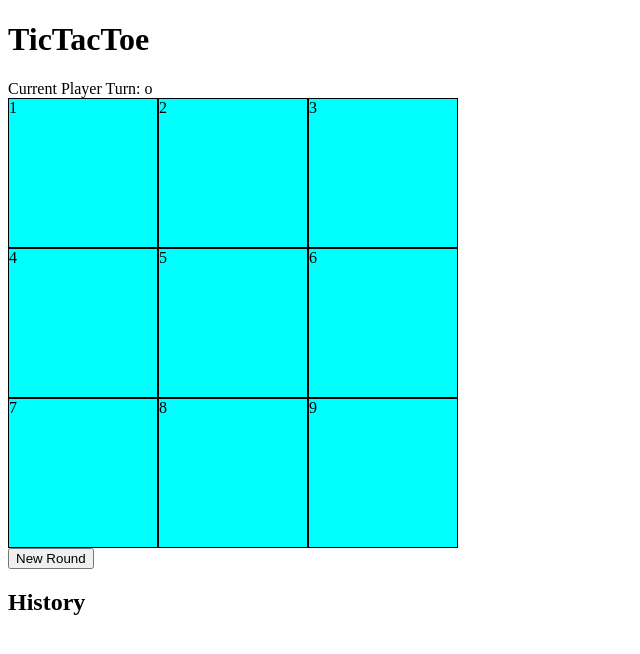
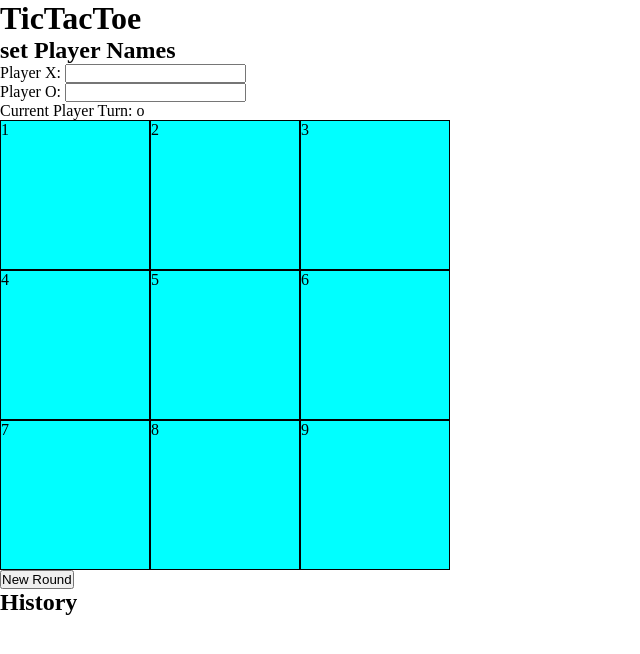
Before and after one commit to antispace2005/TicTacToe-odin, a plain HTML site: page index.html in a window 1280 px wide. Both pictures are taken after a click on the button "New Round". Shown: the whole page, without its empty margins (0-640 px from the left). Drawn offline with Linux system fonts and the light colour scheme.

Commit message:
Add Ability To Change Player Name

```diff
--- a/index.html
+++ b/index.html
@@ -10,6 +10,17 @@
   <body>
     <h1>TicTacToe</h1>
     <div class="gameContainer">
+      <div class="setNameContainer">
+        <h2>set Player Names</h2>
+        <div>
+          <label for="x">Player X:</label>
+          <input type="text" name="x" id="xName" />
+        </div>
+        <div>
+          <label for="o">Player O:</label>
+          <input type="text" name="o" id="oName" />
+        </div>
+      </div>
       <div id="CurrentPlayer">Current Player Turn: <span>#Player</span></div>
       <div id="winner"></div>
 
--- a/script.js
+++ b/script.js
@@ -137,6 +137,10 @@ const gameRenderer = (function () {
   const winnerElement = document.getElementById("winner");
   const historyLog = document.getElementById("historyLog");
   const newRoundButton = document.getElementById("newRound");
+  const xNameElement = document.getElementById("xName");
+  const ONameElement = document.getElementById("oName");
+  let xName = "x";
+  let OName = "o";
   let isThereWinner = false;
   let winnerName = game.getWinner();
   let currentPlayerName = game.getTurn();
@@ -149,23 +153,47 @@ const gameRenderer = (function () {
         updateDisplay();
       });
     }
-
+    xNameElement.addEventListener("change", (e) => {
+      xName = e.target.value;
+      if (xName == "") {
+        xName = "x";
+      }
+      updateDisplay();
+    });
+    ONameElement.addEventListener("change", (e) => {
+      OName = e.target.value;
+      if (oName == "") {
+        oName = "o";
+      }
+      updateDisplay();
+    });
     newRoundButton.addEventListener("click", resetGame);
   }
 
+  function symbolToName(sym) {
+    if (sym == "x") {
+      return xName;
+    } else if (sym == "o") {
+      return OName;
+    } else {
+      return sym;
+    }
+  }
   function updateDisplay() {
     //update board
     for (let i = 0; i < 9; i++) {
       spots[i].textContent = game.getSpot(i);
     }
     //update status
-    winnerName = game.getWinner();
-    currentPlayerName = game.getTurn();
+
+    winnerName = symbolToName(game.getWinner());
+    currentPlayerName = symbolToName(game.getTurn());
+
     const winLine = game.getWinLine();
     currentPlayerNameElement.textContent = currentPlayerName;
     if (winnerName) {
-      stateElement.style.visibility = "hidden";
-      winnerElement.style.visibility = "visible";
+      stateElement.style.display = "none";
+      winnerElement.style.display = "block";
       if (!isThereWinner) {
         CurrentWinnerElement = document.createElement("li");
         if (winnerName == "draw") {
@@ -182,18 +210,18 @@ const gameRenderer = (function () {
       } else {
         winnerElement.textContent = winnerName + " Has Won The Game!!";
         for (const spot of winLine) {
-          spots[spot].style["background-color"] = "red";
+          spots[spot].style["background-color"] = "var(--winingLine)";
         }
       }
     } else {
-      winnerElement.style.visibility = "hidden";
-      stateElement.style.visibility = "visible";
+      winnerElement.style.display = "none";
+      stateElement.style.display = "block";
     }
   }
   function resetGame() {
     isThereWinner = false;
-    winnerName = game.getWinner();
-    currentPlayerName = game.getTurn();
+    winnerName = symbolToName(game.getWinner());
+    currentPlayerName = symbolToName(game.getTurn());
     game.initGame();
     updateDisplay();
     for (let i = 0; i < 9; i++) {
--- a/style.css
+++ b/style.css
@@ -1,5 +1,12 @@
+* {
+  padding: 0px;
+  margin: 0px;
+  box-sizing: border-box;
+}
+
 :root {
   --spotColor: aqua;
+  --winingLine: red;
 }
 
 .board {
```
